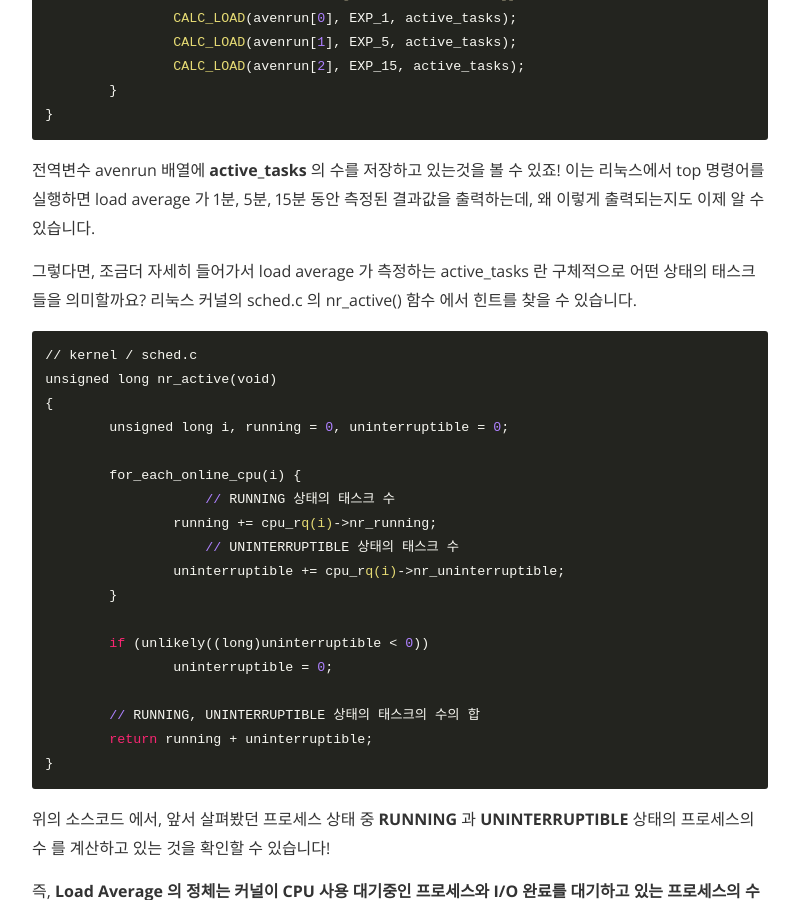
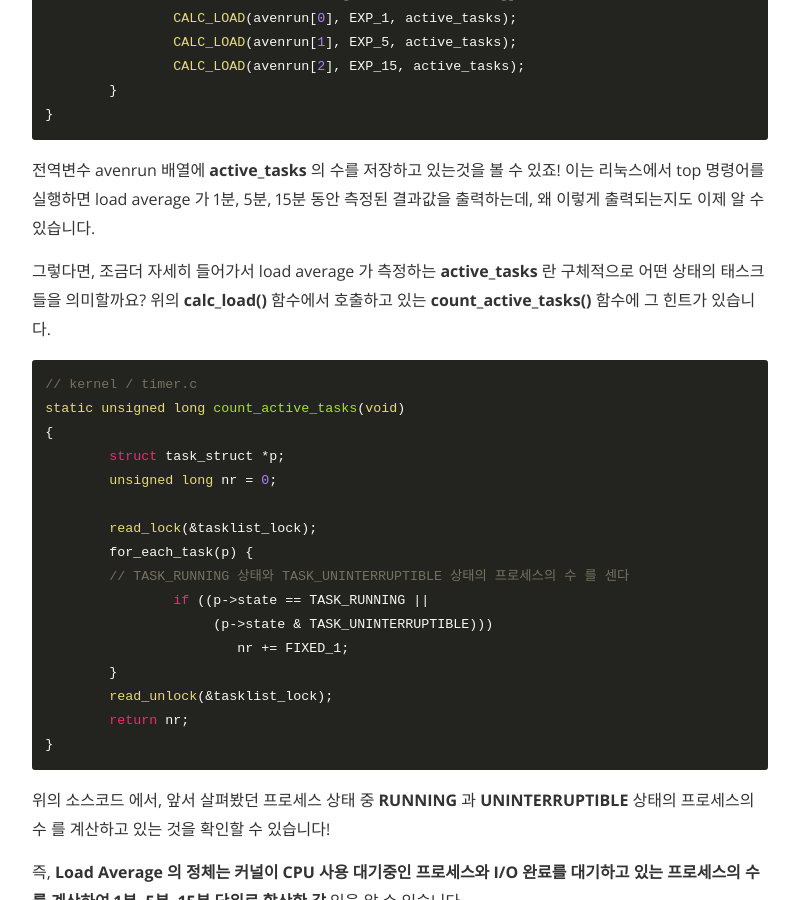
Before and after one commit to injae-kim/injae-kim.github.io, a Jekyll site: the page built from _posts/2020-07-09-how-to-check-single-server-load-average.markdown, in a window 1280 px wide and 900 px high, scrolled down 6755 px. Shown: the whole window, without its empty margins (240-1039 px from the left). Built offline with Jekyll 4.4.1, drawn with Linux system fonts in a browser that asks for light colours; nearby versions of some CDN libraries; some web fonts are replaced; comment, search, counter and statistics services are not loaded.

Commit message:
fix post

````diff
--- a/_config.yml
+++ b/_config.yml
@@ -61,13 +61,13 @@ descriptions:
     desc: "조금씩, 꾸준히, 매일"
 
   - cat: Review
-    desc: "새롭게 배운 지식의 기록"
+    desc: "새롭게 배우고 알게된 것"
 
   - cat: Dev
-    desc: "개발 관련 지식의 공유"
+    desc: "개발 관련 지식의 기록과 공유"
 
   - cat: Experience
-    desc: "현실의 문제를 해결하는 엔지니어가 되고싶은 주니어 개발자의 성장과 경험"
+    desc: "현실의 문제를 해결하는 엔지니어가 되고싶은 개발자의 성장과 경험"
 
 # Social icons and sharing options
 #
--- a/_posts/2020-07-09-how-to-check-single-server-load-average.markdown
+++ b/_posts/2020-07-09-how-to-check-single-server-load-average.markdown
@@ -192,26 +192,24 @@ static inline void calc_load(unsigned long ticks)
 
 전역변수 avenrun 배열에 **active_tasks** 의 수를 저장하고 있는것을 볼 수 있죠! 이는 리눅스에서 top 명령어를 실행하면 load average 가 1분, 5분, 15분 동안 측정된 결과값을 출력하는데, 왜 이렇게 출력되는지도 이제 알 수 있습니다.
 
-그렇다면, 조금더 자세히 들어가서 load average 가 측정하는 active_tasks 란 구체적으로 어떤 상태의 태스크 들을 의미할까요? 리눅스 커널의 sched.c 의 nr_active() 함수 에서 힌트를 찾을 수 있습니다.
+그렇다면, 조금더 자세히 들어가서 load average 가 측정하는 **active_tasks** 란 구체적으로 어떤 상태의 태스크 들을 의미할까요? 위의 **calc_load()** 함수에서 호출하고 있는 **count_active_tasks()** 함수에 그 힌트가 있습니다.
 
 ```c++
-// kernel / sched.c
-unsigned long nr_active(void)
+// kernel / timer.c
+static unsigned long count_active_tasks(void)
 {
-        unsigned long i, running = 0, uninterruptible = 0;
+	struct task_struct *p;
+	unsigned long nr = 0;
 
-        for_each_online_cpu(i) {
-	            // RUNNING 상태의 태스크 수
-                running += cpu_rq(i)->nr_running;
-	            // UNINTERRUPTIBLE 상태의 태스크 수
-                uninterruptible += cpu_rq(i)->nr_uninterruptible;
-        }
-
-        if (unlikely((long)uninterruptible < 0))
-                uninterruptible = 0;
-
-    	// RUNNING, UNINTERRUPTIBLE 상태의 태스크의 수의 합
-        return running + uninterruptible;
+	read_lock(&tasklist_lock);
+	for_each_task(p) {
+        // TASK_RUNNING 상태와 TASK_UNINTERRUPTIBLE 상태의 프로세스의 수 를 센다
+		if ((p->state == TASK_RUNNING ||
+		     (p->state & TASK_UNINTERRUPTIBLE)))
+			nr += FIXED_1;
+	}
+	read_unlock(&tasklist_lock);
+	return nr;
 }
 ```
 
````
